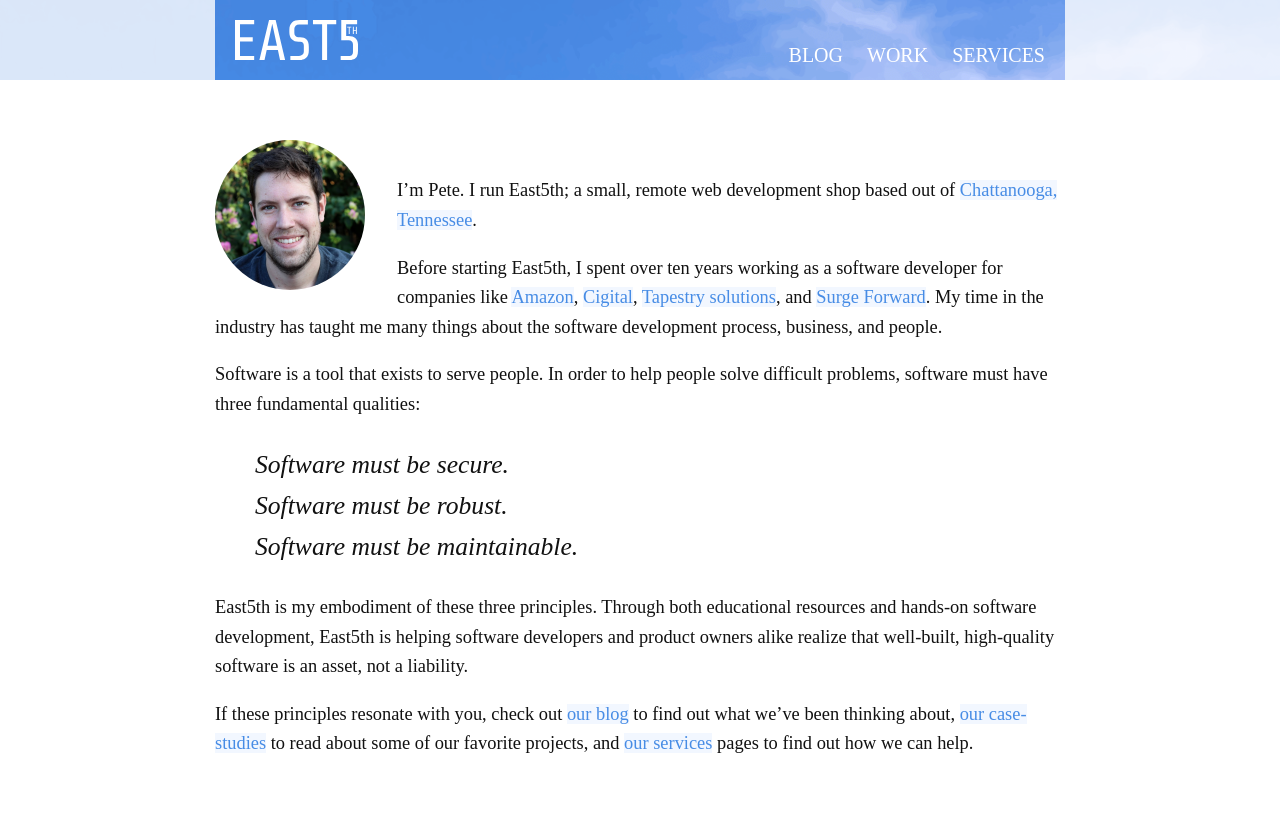
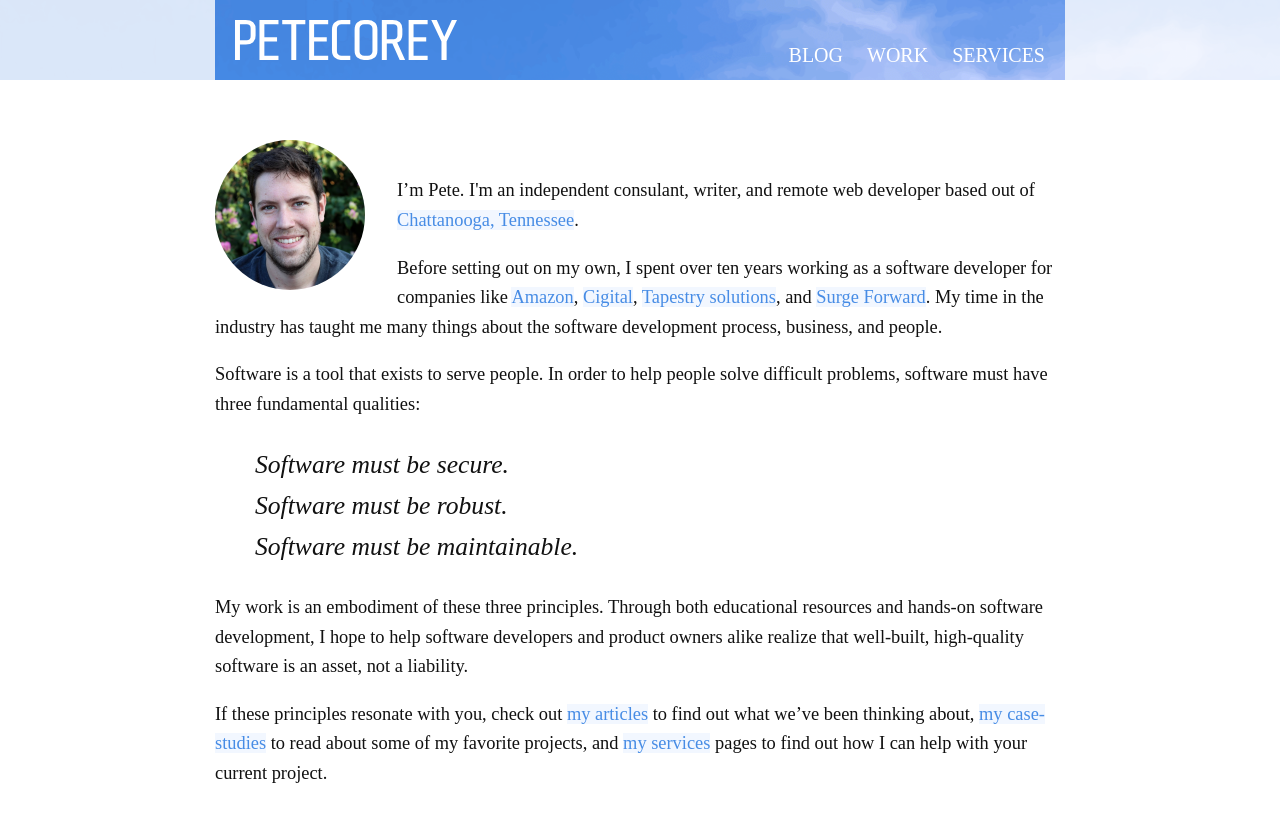
Before and after one commit to pcorey/pcorey.github.io, a Jekyll site: the page built from index.html, in a window 1280 px wide. Shown: the top 822 px of the page. Built offline with Jekyll 4.4.1, drawn with Linux system fonts in a browser that asks for light colours; nearby versions of some CDN libraries; comment, search, counter and statistics services are not loaded.

Commit message:
Petecorey.com refactor part 1

```diff
--- a/CNAME
+++ b/CNAME
@@ -1 +1 @@
-www.east5th.co
+www.petecorey.com
--- a/_config.yml
+++ b/_config.yml
@@ -1,9 +1,8 @@
 # Site settings
-title: East5th
-email: hello@east5th.co
-description: "East5th provides consulting services and educational resources for building secure, robust, maintainable web applications. We’re constantly striving to deliver the highest quality articles, tools, services, and resources related to software development, software security, and consulting."
+title: Pete Corey
+description: "Pete Corey is an independent consultant, writer, and web developer based out of Chattanooga, Tennessee. He writes weekly articles on software development and his eternal quest to build Cool Stuff™."
 baseurl: ""
-url: "http://www.east5th.co"
+url: "http://www.petecorey.com"
 twitter_username: petecorey
 github_username:  pcorey
 
--- a/_includes/footer.html
+++ b/_includes/footer.html
@@ -9,7 +9,7 @@
       <hr/>
         <div class="signup-form">
           <form action="//east5th.us11.list-manage.com/subscribe/post?u=f8833fd40e2b1b28545d9f382&amp;id=c56ceba687" method="post" id="mc-embedded-subscribe-form" name="mc-embedded-subscribe-form" target="_blank">
-            <h2>East5th Newsletter</h2>
+            <h2>Pete's Newsletter</h2>
             <p>Never want to miss another post? Sign up for our newsletter and have our content delivered to you, hot off the presses every week!</p>
             <div class="email-wrapper">
               <input type="text" placeholder="First Name" value="" name="FNAME" class="" id="mce-FNAME" tabindex="1"><!--
--- a/_includes/head.html
+++ b/_includes/head.html
@@ -2,9 +2,9 @@
     <meta charset="utf-8">
     <meta http-equiv="X-UA-Compatible" content="IE=edge">
     {% if page.title %}
-        <title>East5th - {{page.title}}</title>
+        <title>Pete Corey - {{page.title}}</title>
     {% else %}
-        <title>East5th</title>
+        <title>Pete Corey</title>
     {% endif  %}
 
     {% seo %}
--- a/_includes/header.html
+++ b/_includes/header.html
@@ -2,7 +2,7 @@
     <div class="filler"></div>
     <div class="wrapper">
         <a href="/">
-            <img src="/img/east5th.svg">
+            <img src="/img/petecorey.svg">
         </a>
         <div class="menu-wrapper">
             {% include menu.html %}
--- a/index.html
+++ b/index.html
@@ -9,9 +9,9 @@
 
     <img src="/img/portrait-150x150.png">
     <br/>
-    <p>I’m Pete. I run East5th; a small, remote web development shop based out of <a href="https://www.google.com/maps/place/Chattanooga,+TN/">Chattanooga, Tennessee</a>.</p>
+    <p>I’m Pete. I'm an independent consulant, writer, and remote web developer based out of <a href="https://www.google.com/maps/place/Chattanooga,+TN/">Chattanooga, Tennessee</a>.</p>
 
-    <p>Before starting East5th, I spent over ten years working as a software developer for companies like <a href="http://www.amazon.com/">Amazon</a>, <a href="https://www.cigital.com/">Cigital</a>, <a href="http://www.tapestrysolutions.com/">Tapestry solutions</a>, and <a href="http://www.surgeforward.com/">Surge Forward</a>. My time in the industry has taught me many things about the software development process, business, and people.</p>
+    <p>Before setting out on my own, I spent over ten years working as a software developer for companies like <a href="http://www.amazon.com/">Amazon</a>, <a href="https://www.cigital.com/">Cigital</a>, <a href="http://www.tapestrysolutions.com/">Tapestry solutions</a>, and <a href="http://www.surgeforward.com/">Surge Forward</a>. My time in the industry has taught me many things about the software development process, business, and people.</p>
 
     <p>Software is a tool that exists to serve people. In order to help people solve difficult problems, software must have three fundamental qualities:</p>
 
@@ -21,9 +21,9 @@
       <li><em>Software must be maintainable.</em></li>
     </ul>
 
-    <p>East5th is my embodiment of these three principles. Through both educational resources and hands-on software development, East5th is helping software developers and product owners alike realize that well-built, high-quality software is an asset, not a liability.</p>
+    <p>My work is an embodiment of these three principles. Through both educational resources and hands-on software development, I hope to help software developers and product owners alike realize that well-built, high-quality software is an asset, not a liability.</p>
 
-    <p>If these principles resonate with you, check out <a href="/blog/">our blog</a> to find out what we’ve been thinking about, <a href="/our-work/">our case-studies</a> to read about some of our favorite projects, and <a href="/services/">our services</a> pages to find out how we can help.</p>
+    <p>If these principles resonate with you, check out <a href="/blog/">my articles</a> to find out what we’ve been thinking about, <a href="/our-work/">my case-studies</a> to read about some of my favorite projects, and <a href="/services/">my services</a> pages to find out how I can help with your current project.</p>
 
   </div>
 
```
Also changed, not shown: about.md (deleted, +0 -13 lines), newsletter/index.html (+4 -4 lines), img/east5th.svg (deleted), img/east5thwhite.svg (deleted), img/petecorey.svg (added).
